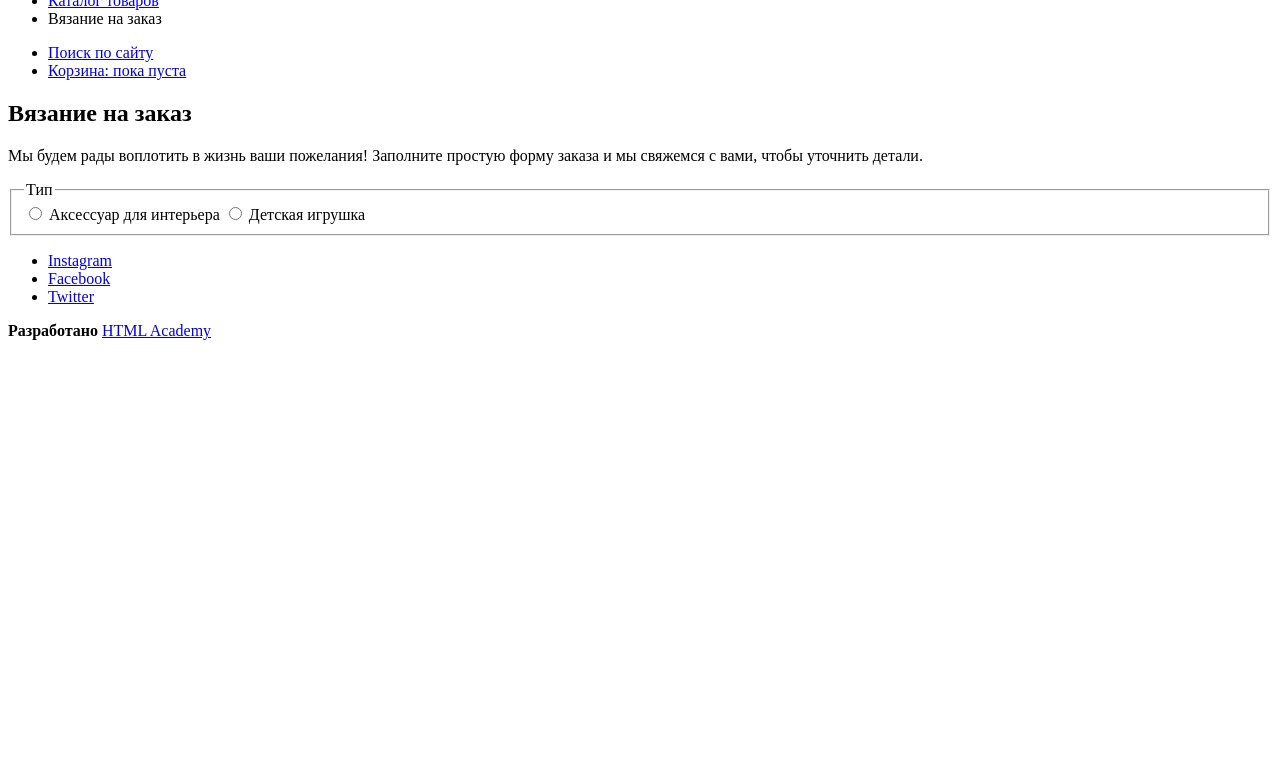
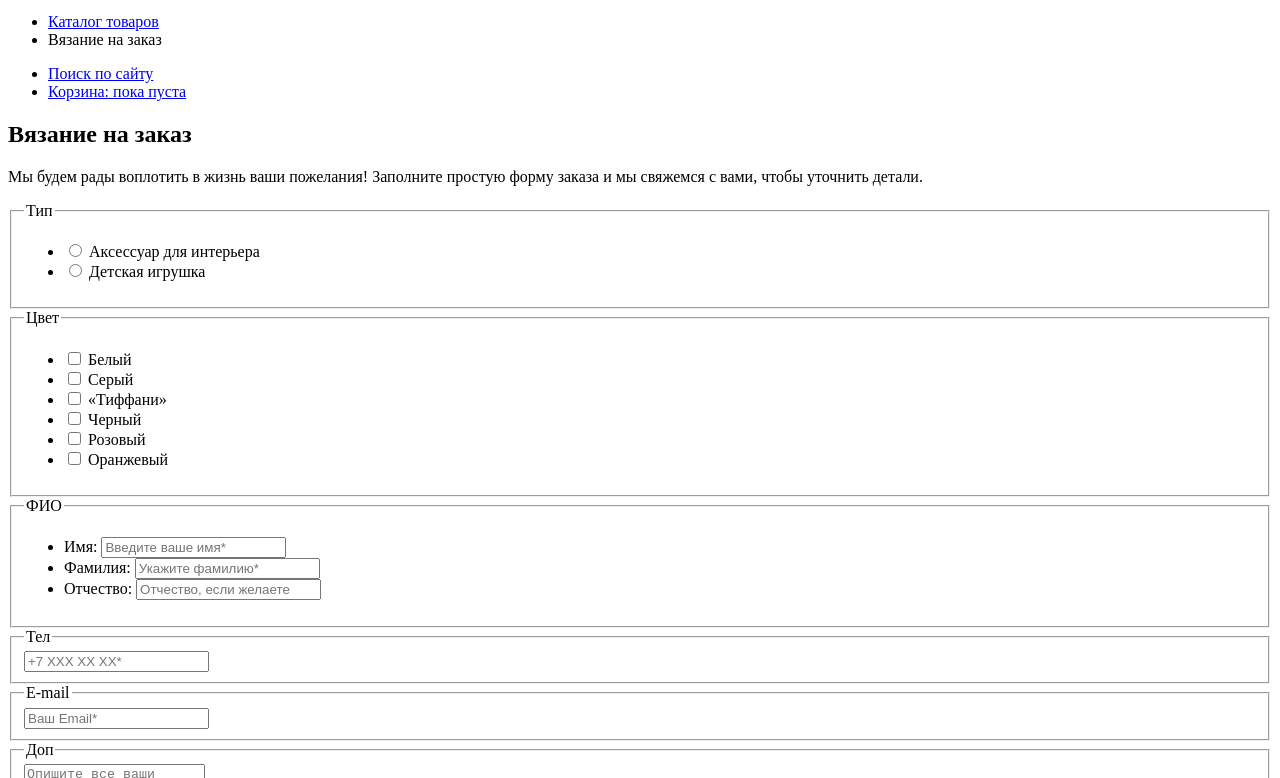
Before and after one commit to Kasgo/106387-mishka, a website: page source/form.html in a window 1280 px wide. Shown: the part 71-849 px from the top of the page. Before the commit the page ends 800 px from the top, so only its background shows below. Drawn offline with Linux system fonts and the light colour scheme.

Commit message:
Доделывает form

```diff
--- a/source/form.html
+++ b/source/form.html
@@ -11,6 +11,8 @@
       </a>
 
       <nav class="main-nav">
+        <button class="main-nav__toggle" type="button">Открыть меню</button>
+        <div class="main-nav__wrapper">
           <ul class="main-nav__list site-list">
             <li class="site-list__item"><a href="catalog.html">Каталог товаров</a></li>
             <li class="site-list__item"><a>Вязание на заказ</a></li>
@@ -23,31 +25,124 @@
               <a href="#" class="user-list__link user-list__link--cart">Корзина: пока пуста</a>
             </li>
           </ul>
+        </div>
       </nav>
     </header>
 
-    <main>
+    <main class="page-main">
       <section class="order">
         <h1 class="order__title">Вязание на заказ</h1>
         <p class="order__text">Мы будем рады воплотить в жизнь ваши пожелания! Заполните простую форму заказа и мы свяжемся с вами, чтобы уточнить детали.</p>
-        <form action="https://echo.htmlacademy.ru" method="get">
-          <fieldset>
-            <legend>Тип</legend>
+        <form class="order__wrapper" action="https://echo.htmlacademy.ru" method="get">
+          <fieldset class="order__item order-desc">
+            <legend class="order-desc__title">Тип</legend>
+            <ul class="order-desc__list">
+              <li class="order-desc__item">
                 <label class="radio">
                   <input class="radio__control" type="radio" name="type" value="decor">
                   <span class="radio__text">Аксессуар для интерьера</span>
                 </label>
+              </li>
+              <li class="order-desc__item">
                 <label class="radio">
                   <input class="radio__control" type="radio" name="type" value="toys">
                   <span class="radio__text">Детская игрушка</span>
                 </label>
+              </li>
+            </ul>
           </fieldset>
 
+          <fieldset class="order__item order-desc">
+            <legend class="order-desc__title">Цвет</legend>
+            <ul class="order-desc__list">
+              <li class="order-desc__item">
+                <label class="checkbox">
+                  <input class="checkbox__control" type="checkbox" name="color" value="white">
+                  <span class="checkbox__text">Белый</span>
+                </label>
+              </li>
+              <li class="order-desc__item">
+                <label class="checkbox">
+                  <input class="checkbox__control" type="checkbox" name="color" value="gray">
+                  <span class="checkbox__text">Серый</span>
+                </label>
+              </li>
+              <li class="order-desc__item">
+                <label class="checkbox">
+                  <input class="checkbox__control" type="checkbox" name="color" value="tiffany">
+                  <span class="checkbox__text">«Тиффани»</span>
+                </label>
+              </li>
+              <li class="order-desc__item">
+                <label class="checkbox">
+                  <input class="checkbox__control" type="checkbox" name="color" value="black">
+                  <span class="checkbox__text">Черный</span>
+                </label>
+              </li>
+              <li class="order-desc__item">
+                <label class="checkbox">
+                  <input class="checkbox__control" type="checkbox" name="color" value="pink">
+                  <span class="checkbox__text">Розовый</span>
+                </label>
+              </li>
+              <li class="order-desc__item">
+                <label class="checkbox">
+                  <input class="checkbox__control" type="checkbox" name="color" value="orange">
+                  <span class="checkbox__text">Оранжевый</span>
+                </label>
+              </li>
+            </ul>
+          </fieldset>
 
+          <fieldset class="order__item order-desc">
+            <legend class="order-desc__title">ФИО</legend>
+            <ul class="order-desc__list">
+              <li class="order-desc__item">
+                <label class="text">
+                  <span class="text__text">Имя:</span>
+                  <input class="text__control" type="text" name="firstname" placeholder="Введите ваше имя*" required>
+                </label>
+              </li>
+              <li class="order-desc__item">
+                <label class="text">
+                  <span class="text__text">Фамилия:</span>
+                  <input class="text__control" type="text" name="surname" placeholder="Укажите фамилию*" required>
+                </label>
+              </li>
+              <li class="order-desc__item">
+                <label class="text">
+                  <span class="text__text">Отчество:</span>
+                  <input class="text__control" type="text" name="patronymic" placeholder="Отчество, если желаете">
+                </label>
+              </li>
+            </ul>
+          </fieldset>
+
+          <fieldset class="order__item order-desc">
+            <legend class="order-desc__title">Тел</legend>
+            <label class="text text--phone">
+              <input class="text__control" type="tel" name="phone" placeholder="+7 ХХХ ХХ ХХ*" required>
+            </label>
+          </fieldset>
+
+          <fieldset class="order__item order-desc">
+            <legend class="order-desc__title">E-mail</legend>
+            <label class="text text--email">
+              <input class="text__control" type="email" name="email" placeholder="Ваш Email*">
+            </label>
+          </fieldset>
+
+          <fieldset class="order__item order-desc">
+            <legend class="order-desc__title">Доп</legend>
+            <label class="textarea">
+              <textarea class="textarea__control" type="text" name="desc" rows="6" placeholder="Опишите все ваши пожелания к заказу"></textarea>
+            </label>
+          </fieldset>
+
+          <p class="order__text">*Поля обязательны для заполнения</p>
+          <button class="button order__send" type="submit">Отправить заказ</button>
         </form>
       </section>
-
-
     </main>
 
     <footer class="page-footer">
```
Lines whose indentation alone changed are shown as unchanged.
